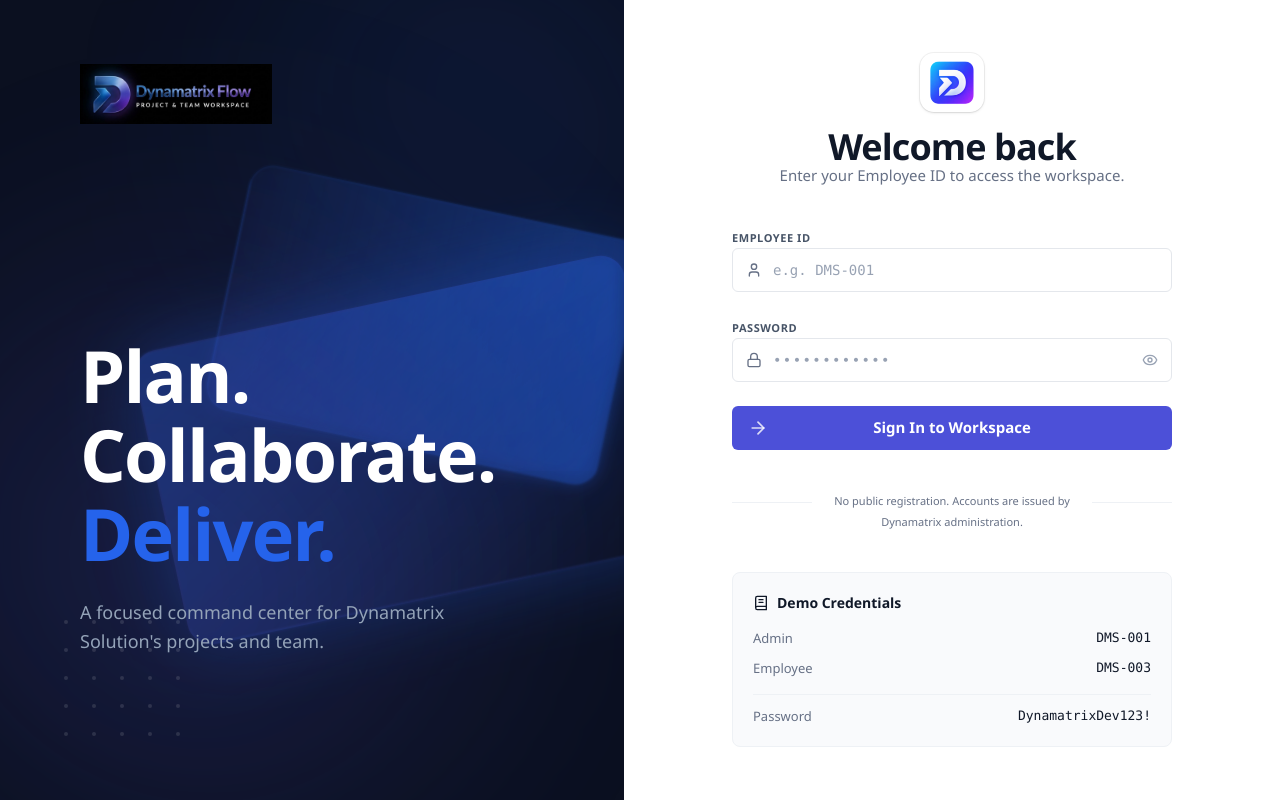
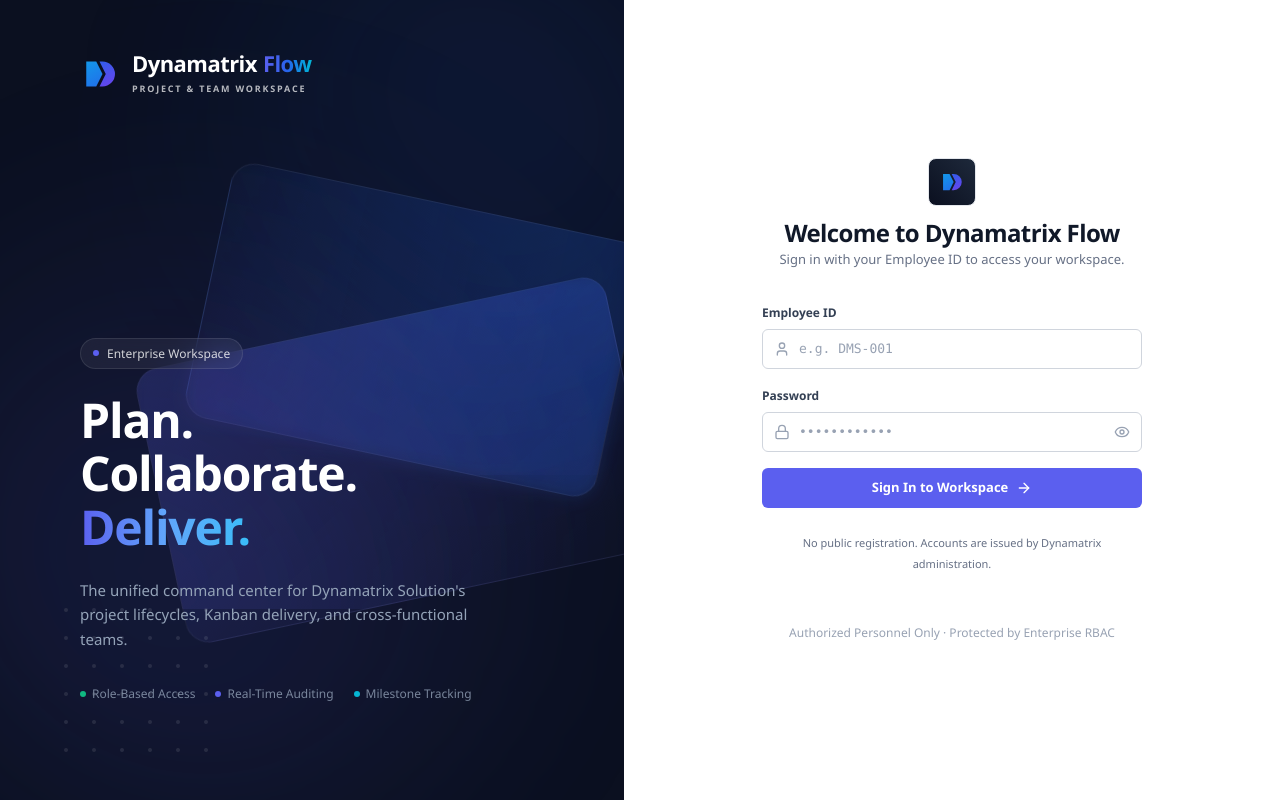
Before and after one commit to Abhi98989/Dynamatrixflow, a Next.js app: page /login in a window 1280 px wide. Built offline with nearby package versions, Linux system fonts and the light colour scheme; no server answers.

Commit message:
feat: polish login UI and remove demo credentials box

```diff
--- a/src/app/(auth)/login/page.tsx
+++ b/src/app/(auth)/login/page.tsx
@@ -1,7 +1,7 @@
 import { auth } from "@/server/auth";
 import { redirect } from "next/navigation";
 import { LoginForm } from "@/features/auth/login-form";
-import Image from "next/image";
+import { Brand } from "@/components/layout/brand";
 
 export default async function LoginPage() {
   const session = await auth();
@@ -14,92 +14,99 @@ export default async function LoginPage() {
   }
 
   return (
-    <div className="flex w-full h-screen overflow-hidden">
-      {/* Left Side */}
-      <div className="relative hidden md:flex flex-1 flex-col justify-between bg-[#0B1020] px-12 py-16 lg:px-20 overflow-hidden">
-        {/* Abstract CSS Background matching screenshot */}
+    <div className="flex w-full min-h-screen overflow-hidden bg-[#F9FAFC]">
+      {/* Left Showcase Side */}
+      <div className="relative hidden md:flex flex-1 flex-col justify-between bg-[#0B1020] px-12 py-12 lg:px-20 overflow-hidden">
+        {/* Abstract Modern Grid Background */}
         <div className="absolute inset-0 z-0 opacity-80 pointer-events-none">
           <div className="absolute top-[-10%] right-[-10%] w-[500px] h-[500px] bg-gradient-to-bl from-[#2563EB]/20 to-transparent rounded-full blur-[100px]" />
-          <div className="absolute bottom-0 left-[-10%] w-[600px] h-[600px] bg-gradient-to-tr from-[#5B5FEF]/30 to-transparent rounded-full blur-[120px]" />
+          <div className="absolute bottom-0 left-[-10%] w-[600px] h-[600px] bg-gradient-to-tr from-[#5B5FEF]/25 to-transparent rounded-full blur-[120px]" />
 
-          {/* Glowing structural plates */}
-          <div className="absolute top-1/4 right-0 w-[400px] h-[250px] border border-[#2563EB]/20 bg-gradient-to-r from-transparent to-[#2563EB]/40 rounded-3xl transform rotate-12 blur-[1px] backdrop-blur-sm" />
-          <div className="absolute bottom-1/4 left-1/4 w-[500px] h-[300px] border border-[#5B5FEF]/20 bg-gradient-to-br from-[#2563EB]/40 to-transparent rounded-3xl transform -rotate-12 blur-[1px] backdrop-blur-sm shadow-[0_0_80px_rgba(37,99,235,0.4)]" />
+          {/* Subtle structural geometry */}
+          <div className="absolute top-1/4 right-0 w-[420px] h-[260px] border border-white/[0.08] bg-gradient-to-r from-transparent to-[#2563EB]/20 rounded-3xl transform rotate-12 blur-[0.5px] backdrop-blur-sm" />
+          <div className="absolute bottom-1/4 left-1/4 w-[480px] h-[280px] border border-white/[0.06] bg-gradient-to-br from-[#5B5FEF]/20 to-transparent rounded-3xl transform -rotate-12 blur-[0.5px] backdrop-blur-sm" />
 
-          {/* Dot pattern */}
-          <div className="absolute bottom-16 left-16 grid grid-cols-5 gap-6 opacity-[0.15]">
-            {[...Array(25)].map((_, i) => (
+          {/* Subtle Grid Dots */}
+          <div className="absolute bottom-12 left-16 grid grid-cols-6 gap-6 opacity-[0.12]">
+            {[...Array(36)].map((_, i) => (
               <div key={i} className="w-1 h-1 bg-white rounded-full" />
             ))}
           </div>
         </div>
 
-        <div className="relative z-10 w-[200px] h-[60px] overflow-hidden flex items-center">
-          <Image
-            src="/logo-new.png"
-            alt="Dynamatrix Flow Logo"
-            width={280}
-            height={140}
-            className="w-[200px] h-[100px] object-cover object-center mix-blend-screen -ml-2"
-            priority
-          />
+        {/* Clean Vector Brand Logo */}
+        <div className="relative z-10">
+          <Brand />
         </div>
 
-        <div className="relative z-10 mt-auto mb-20 space-y-6">
-          <h1 className="text-5xl font-bold tracking-tight text-white sm:text-6xl lg:text-[72px] max-w-lg leading-[1.1]">
-            Plan.<br/>
-            Collaborate.<br/>
-            <span className="text-[#2563EB]">Deliver.</span>
+        {/* Hero Narrative */}
+        <div className="relative z-10 mt-auto mb-12 space-y-6">
+          <div className="inline-flex items-center gap-2 px-3 py-1 rounded-full bg-white/[0.06] border border-white/10 text-white/80 text-[12px] font-medium backdrop-blur-md">
+            <span className="w-1.5 h-1.5 rounded-full bg-[#5B5FEF] animate-pulse" />
+            Enterprise Workspace
+          </div>
+
+          <h1 className="text-4xl lg:text-5xl font-bold tracking-tight text-white leading-[1.12]">
+            Plan.<br />
+            Collaborate.<br />
+            <span className="bg-gradient-to-r from-[#5B5FEF] via-[#60A5FA] to-[#38BDF8] bg-clip-text text-transparent">
+              Deliver.
+            </span>
           </h1>
-          <p className="max-w-[400px] text-[#94A3B8] text-lg leading-relaxed">
-            A focused command center for Dynamatrix Solution&apos;s projects and team.
+
+          <p className="max-w-[420px] text-[#94A3B8] text-[14px] sm:text-[15px] leading-relaxed">
+            The unified command center for Dynamatrix Solution&apos;s project lifecycles, Kanban delivery, and cross-functional teams.
           </p>
+
+          <div className="pt-2 flex flex-wrap items-center gap-5 text-[12px] text-[#94A3B8]/80 font-medium">
+            <span className="flex items-center gap-1.5">
+              <span className="w-1.5 h-1.5 rounded-full bg-[#10B981]" /> Role-Based Access
+            </span>
+            <span className="flex items-center gap-1.5">
+              <span className="w-1.5 h-1.5 rounded-full bg-[#5B5FEF]" /> Real-Time Auditing
+            </span>
+            <span className="flex items-center gap-1.5">
+              <span className="w-1.5 h-1.5 rounded-full bg-[#06B6D4]" /> Milestone Tracking
+            </span>
+          </div>
         </div>
       </div>
 
-      {/* Right Side */}
-      <div className="flex flex-1 flex-col justify-center bg-white px-8 py-12 lg:px-24">
-        <div className="w-full max-w-[440px] mx-auto space-y-10">
+      {/* Right Login Form Side */}
+      <div className="flex flex-1 flex-col justify-center bg-white px-8 py-12 lg:px-20 xl:px-24">
+        <div className="w-full max-w-[380px] mx-auto space-y-8">
           <div className="text-center flex flex-col items-center">
-            <Image
-              src="/app-icon.png"
-              alt="App Icon"
-              width={64}
-              height={64}
-              className="object-contain mb-6 rounded-[14px] shadow-sm ring-1 ring-black/5"
-              priority
-            />
-            <div className="space-y-2">
-              <h2 className="text-[36px] font-bold tracking-tight text-[#101828]">Welcome back</h2>
-              <p className="text-[15px] text-[#667085]">
-                Enter your Employee ID to access the workspace.
+            {/* Minimal Brand Mark */}
+            <div className="w-12 h-12 rounded-xl bg-gradient-to-tr from-[#0B1020] to-[#1E293B] border border-[#E4E7EC] flex items-center justify-center mb-4">
+              <svg width="26" height="26" viewBox="0 0 160 160" fill="none" xmlns="http://www.w3.org/2000/svg">
+                <defs>
+                  <linearGradient id="login-mark-left" x1="0" y1="0" x2="100" y2="160" gradientUnits="userSpaceOnUse">
+                    <stop offset="0%" stopColor="#0ea5e9" />
+                    <stop offset="100%" stopColor="#2563eb" />
+                  </linearGradient>
+                  <linearGradient id="login-mark-right" x1="80" y1="0" x2="160" y2="160" gradientUnits="userSpaceOnUse">
+                    <stop offset="0%" stopColor="#2563eb" />
+                    <stop offset="100%" stopColor="#7c3aed" />
+                  </linearGradient>
+                </defs>
+                <path d="M 25,30 L 65,30 L 90,80 L 65,130 L 25,130 Z" fill="url(#login-mark-left)" />
+                <path d="M 78,30 L 90,30 A 50 50 0 0 1 90 130 L 78,130 L 103,80 Z" fill="url(#login-mark-right)" />
+              </svg>
+            </div>
+
+            <div className="space-y-1.5">
+              <h2 className="text-[24px] font-bold tracking-tight text-[#101828]">Welcome to Dynamatrix Flow</h2>
+              <p className="text-[13px] text-[#667085]">
+                Sign in with your Employee ID to access your workspace.
               </p>
             </div>
           </div>
 
           <LoginForm />
 
-          {/* Demo Credentials Helper */}
-          <div className="mt-10 rounded-xl bg-[#F9FAFC] border border-[#EEF1F5] p-5 text-sm text-[#475467]">
-             <div className="flex items-center gap-2 font-semibold text-[#101828] mb-4">
-               <svg xmlns="http://www.w3.org/2000/svg" width="16" height="16" viewBox="0 0 24 24" fill="none" stroke="currentColor" strokeWidth="2" strokeLinecap="round" strokeLinejoin="round"><path d="M4 19.5v-15A2.5 2.5 0 0 1 6.5 2H20v20H6.5a2.5 2.5 0 0 1 0-5H20"/><path d="M9 7h6"/><path d="M9 11h6"/></svg>
-               Demo Credentials
-             </div>
-             <div className="grid gap-y-3 text-[13px]">
-               <div className="flex justify-between items-center">
-                 <span className="text-[#667085]">Admin</span>
-                 <code className="font-mono text-[#101828]">DMS-001</code>
-               </div>
-               <div className="flex justify-between items-center">
-                 <span className="text-[#667085]">Employee</span>
-                 <code className="font-mono text-[#101828]">DMS-003</code>
-               </div>
-               <div className="flex justify-between items-center pt-3 mt-1 border-t border-[#EEF1F5]">
-                 <span className="text-[#667085]">Password</span>
-                 <code className="font-mono text-[#101828] select-all">DynamatrixDev123!</code>
-               </div>
-             </div>
-          </div>
+          <p className="text-center text-[12px] text-[#98A2B3] pt-4">
+            Authorized Personnel Only · Protected by Enterprise RBAC
+          </p>
         </div>
       </div>
     </div>
--- a/src/features/auth/login-form.tsx
+++ b/src/features/auth/login-form.tsx
@@ -10,21 +10,21 @@ export function LoginForm() {
   const [showPassword, setShowPassword] = useState(false);
 
   return (
-    <form action={formAction} className="space-y-6">
+    <form action={formAction} className="space-y-4">
       {state?.error && (
         <div
           role="alert"
-          className="flex items-start gap-3 rounded-md border border-red-200 bg-red-50 p-3 text-sm text-red-800"
+          className="flex items-start gap-2.5 rounded-[6px] border border-[#FDA29B] bg-[#FEF3F2] p-3 text-[13px] text-[#B42318]"
         >
-          <AlertCircle className="mt-0.5 size-4 shrink-0 text-red-600" />
-          <p className="flex-1 leading-relaxed font-medium">{state.error}</p>
+          <AlertCircle className="mt-0.5 size-4 shrink-0 text-[#D92D20]" />
+          <p className="flex-1 font-medium">{state.error}</p>
         </div>
       )}
 
-      <div className="space-y-2">
+      <div className="space-y-1.5">
         <label
           htmlFor="employeeId"
-          className="text-[11px] font-bold uppercase tracking-wider text-[#475467]"
+          className="block text-[12px] font-semibold text-[#344054]"
         >
           Employee ID
         </label>
@@ -36,20 +36,22 @@ export function LoginForm() {
             required
             autoComplete="username"
             placeholder="e.g. DMS-001"
-            className="w-full pl-10 pr-4 h-11 rounded-md border border-[#E4E7EC] bg-white text-[#101828] placeholder:text-[#98A2B3] focus:outline-none focus:border-[#5B5FEF] focus:ring-1 focus:ring-[#5B5FEF] font-mono text-[14px] transition-colors"
+            className="w-full pl-9 pr-3.5 h-10 rounded-[6px] border border-[#D0D5DD] bg-white text-[#101828] placeholder:text-[#98A2B3] focus:outline-none focus:border-[#5B5FEF] focus:ring-1 focus:ring-[#5B5FEF] font-mono text-[13px] transition-colors"
             disabled={isPending}
           />
-          <User className="absolute left-3.5 top-1/2 -translate-y-1/2 size-4 text-[#667085]" />
+          <User className="absolute left-3 top-1/2 -translate-y-1/2 size-4 text-[#98A2B3]" />
         </div>
       </div>
 
-      <div className="space-y-2">
+      <div className="space-y-1.5">
+        <div className="flex items-center justify-between">
           <label
             htmlFor="password"
-          className="text-[11px] font-bold uppercase tracking-wider text-[#475467]"
+            className="block text-[12px] font-semibold text-[#344054]"
           >
             Password
           </label>
+        </div>
         <div className="relative">
           <input
             id="password"
@@ -58,15 +60,16 @@ export function LoginForm() {
             required
             autoComplete="current-password"
             placeholder="••••••••••••"
-            className="w-full pl-10 pr-10 h-11 rounded-md border border-[#E4E7EC] bg-white text-[#101828] placeholder:text-[#98A2B3] focus:outline-none focus:border-[#5B5FEF] focus:ring-1 focus:ring-[#5B5FEF] font-mono tracking-widest text-[14px] transition-colors"
+            className="w-full pl-9 pr-10 h-10 rounded-[6px] border border-[#D0D5DD] bg-white text-[#101828] placeholder:text-[#98A2B3] focus:outline-none focus:border-[#5B5FEF] focus:ring-1 focus:ring-[#5B5FEF] font-mono text-[13px] transition-colors"
             disabled={isPending}
           />
-          <Lock className="absolute left-3.5 top-1/2 -translate-y-1/2 size-4 text-[#667085]" />
+          <Lock className="absolute left-3 top-1/2 -translate-y-1/2 size-4 text-[#98A2B3]" />
           <button
             type="button"
             onClick={() => setShowPassword(!showPassword)}
-            className="absolute right-3.5 top-1/2 -translate-y-1/2 text-[#98A2B3] hover:text-[#475467] transition-colors"
+            className="absolute right-3 top-1/2 -translate-y-1/2 text-[#98A2B3] hover:text-[#475467] transition-colors"
             tabIndex={-1}
+            aria-label={showPassword ? "Hide password" : "Show password"}
           >
             {showPassword ? <EyeOff className="size-4" /> : <Eye className="size-4" />}
           </button>
@@ -75,30 +78,25 @@ export function LoginForm() {
 
       <button
         type="submit"
-        className="relative w-full h-11 mt-4 font-semibold bg-[#4C50D8] hover:bg-[#4145C2] active:bg-[#393CBD] text-white rounded-md transition-colors flex items-center justify-center text-[15px]"
+        className="w-full h-10 mt-2 font-semibold bg-[#5B5FEF] hover:bg-[#4C50D8] active:bg-[#3E42C2] text-white rounded-[6px] transition-colors flex items-center justify-center gap-2 text-[13px] disabled:opacity-60 cursor-pointer"
         disabled={isPending}
       >
         {isPending ? (
           <>
-            <Loader2 className="mr-2 size-4 animate-spin" />
-            Signing in...
+            <Loader2 className="size-4 animate-spin" />
+            <span>Signing in...</span>
           </>
         ) : (
           <>
-            <ArrowRight className="absolute left-4 size-5 text-white/80" />
-            Sign In to Workspace
+            <span>Sign In to Workspace</span>
+            <ArrowRight className="size-4" />
           </>
         )}
       </button>
 
-      <div className="pt-4 relative flex items-center justify-center">
-        <div className="absolute inset-0 flex items-center">
-          <div className="w-full border-t border-[#EEF1F5]"></div>
-        </div>
-        <div className="relative bg-white px-3 text-[11px] text-[#667085] text-center max-w-[280px]">
+      <p className="text-[11px] text-[#667085] text-center pt-2">
         No public registration. Accounts are issued by Dynamatrix administration.
-        </div>
-      </div>
+      </p>
     </form>
   );
 }
```
Lines whose indentation alone changed are shown as unchanged.
